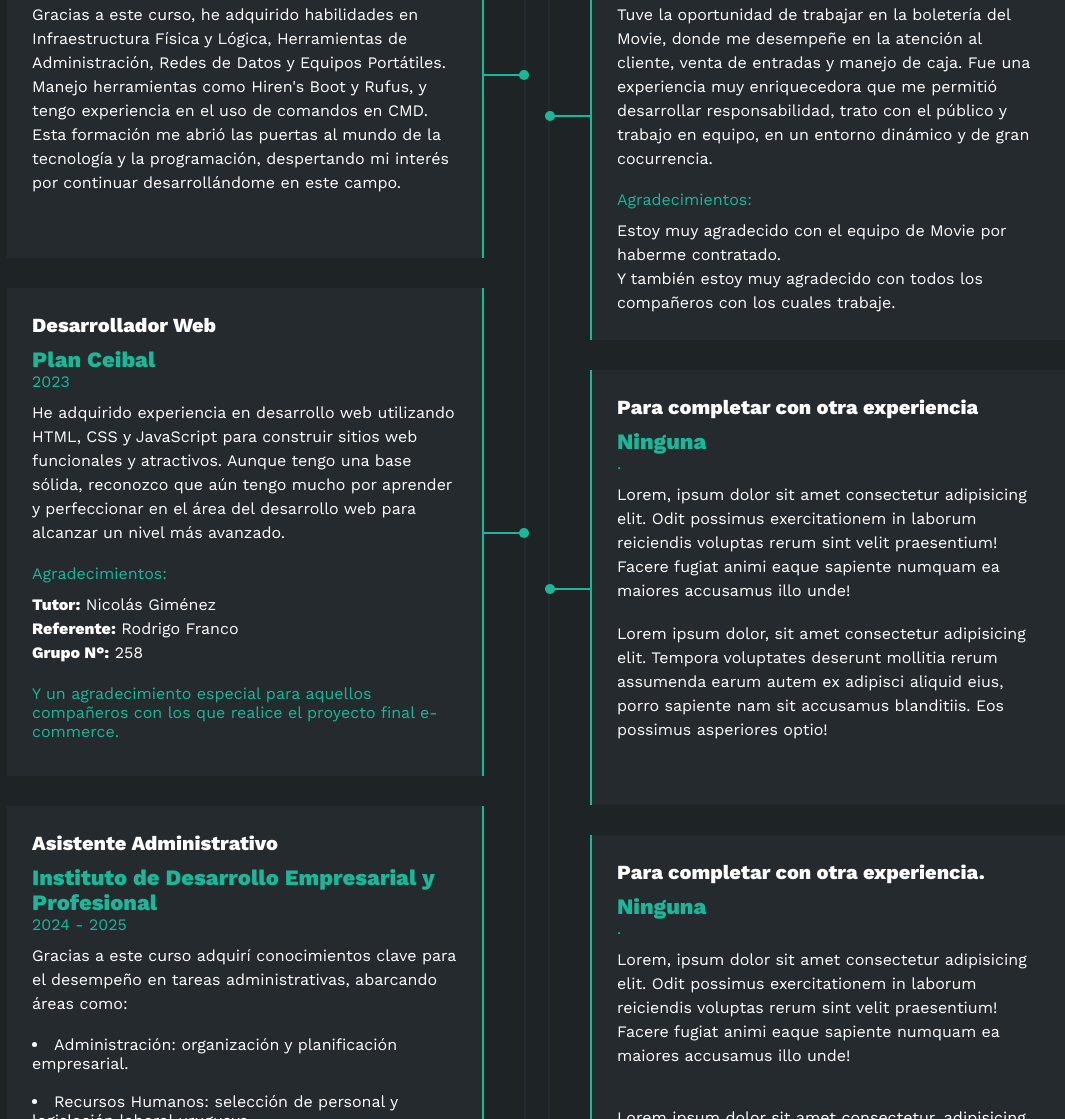
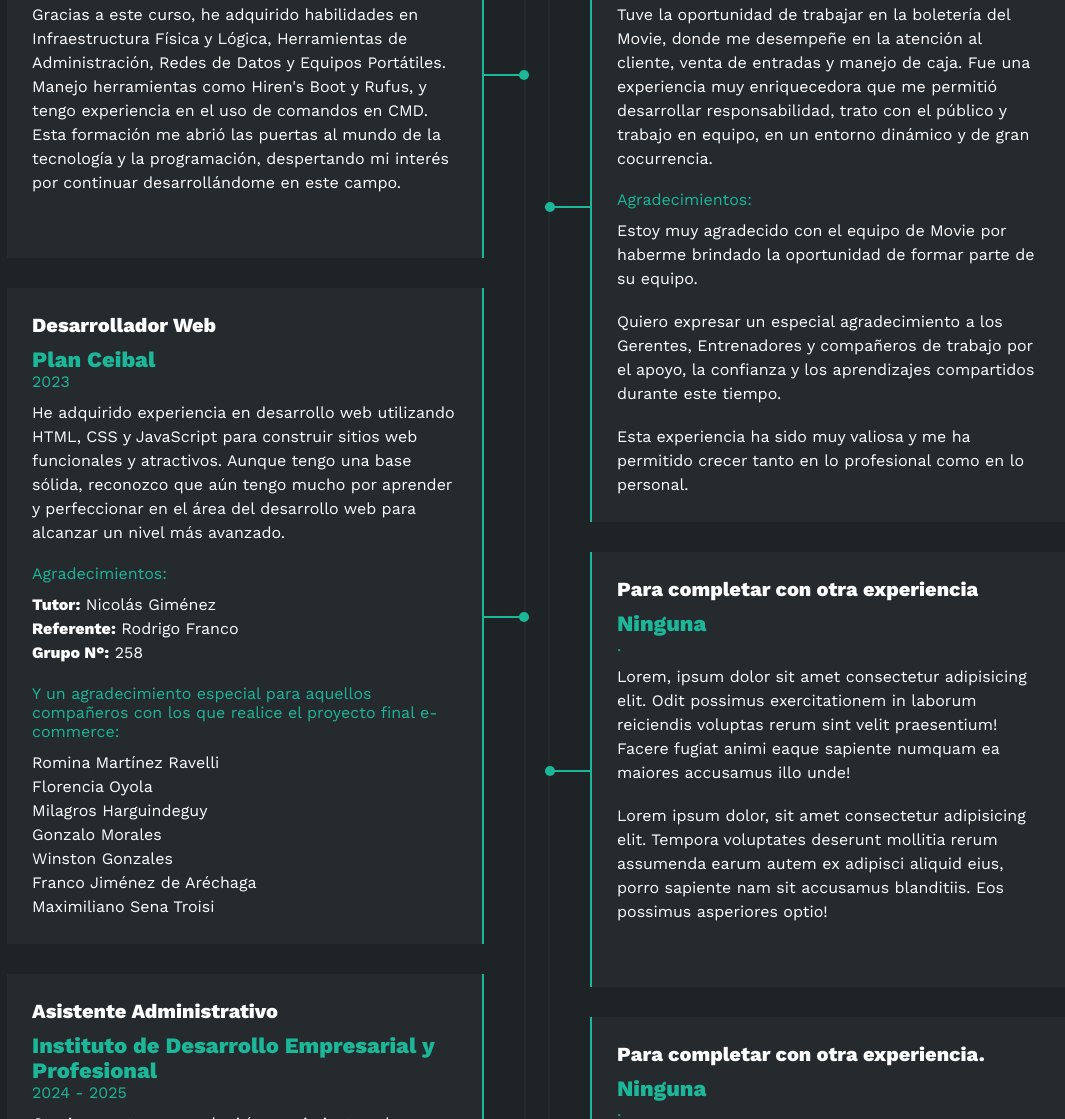
Before and after one commit to Alejandro-1-Sosa/Portfolio, a plain HTML site: page index.html in a window 1280 px wide. Shown: the part 2288-3407 px from the top of the page, without its empty margins (103-1168 px from the left). Drawn offline with nearby package versions, Linux system fonts and the light colour scheme.

Commit message:
initial commit

```diff
--- a/index.html
+++ b/index.html
@@ -243,7 +243,14 @@
 
                         <br>
 
-                        <span class="agradecimiento">Y un agradecimiento especial para aquellos compañeros con los que realice el proyecto final e-commerce.</span>
+                        <span class="agradecimiento">Y un agradecimiento especial para aquellos compañeros con los que realice el proyecto final e-commerce:</span>
+                        <p>Romina Martínez Ravelli</p>
+                        <p>Florencia Oyola</p>
+                        <p>Milagros Harguindeguy</p>
+                        <p>Gonzalo Morales</p>
+                        <p>Winston Gonzales</p>
+                        <p>Franco Jiménez de Aréchaga</p>
+                        <p>Maximiliano Sena Troisi</p>
 
 
                        <div class="conectori">
@@ -294,8 +301,11 @@
 
                         <span class="agradecimiento">Agradecimientos:</span>
 
-                       <p>Estoy muy agradecido con el equipo de Movie por haberme contratado.</p>
-                       <p> Y también estoy muy agradecido con todos los compañeros con los cuales trabaje.</p>
+                       <p>Estoy muy agradecido con el equipo de Movie por haberme brindado la oportunidad de formar parte de su equipo.</p>
+                       <br>
+                       <p>Quiero expresar un especial agradecimiento a los Gerentes, Entrenadores y compañeros de trabajo por el apoyo, la confianza y los aprendizajes compartidos durante este tiempo.</p>
+                       <br>
+                       <p>Esta experiencia ha sido muy valiosa y me ha permitido crecer tanto en lo profesional como en lo personal.</p>
 
                         <div class="conectord">
                             <div class="circulod"></div>
```
